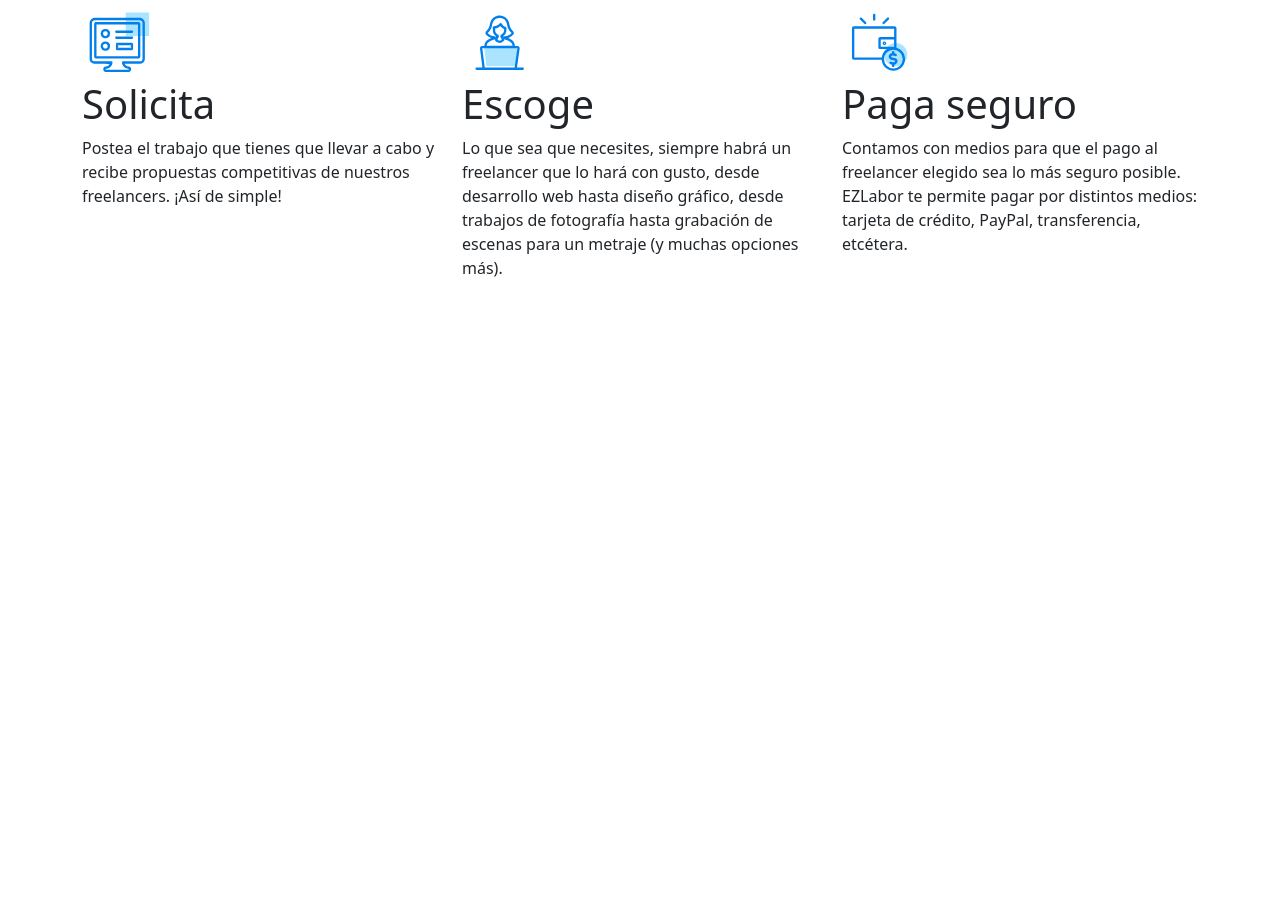
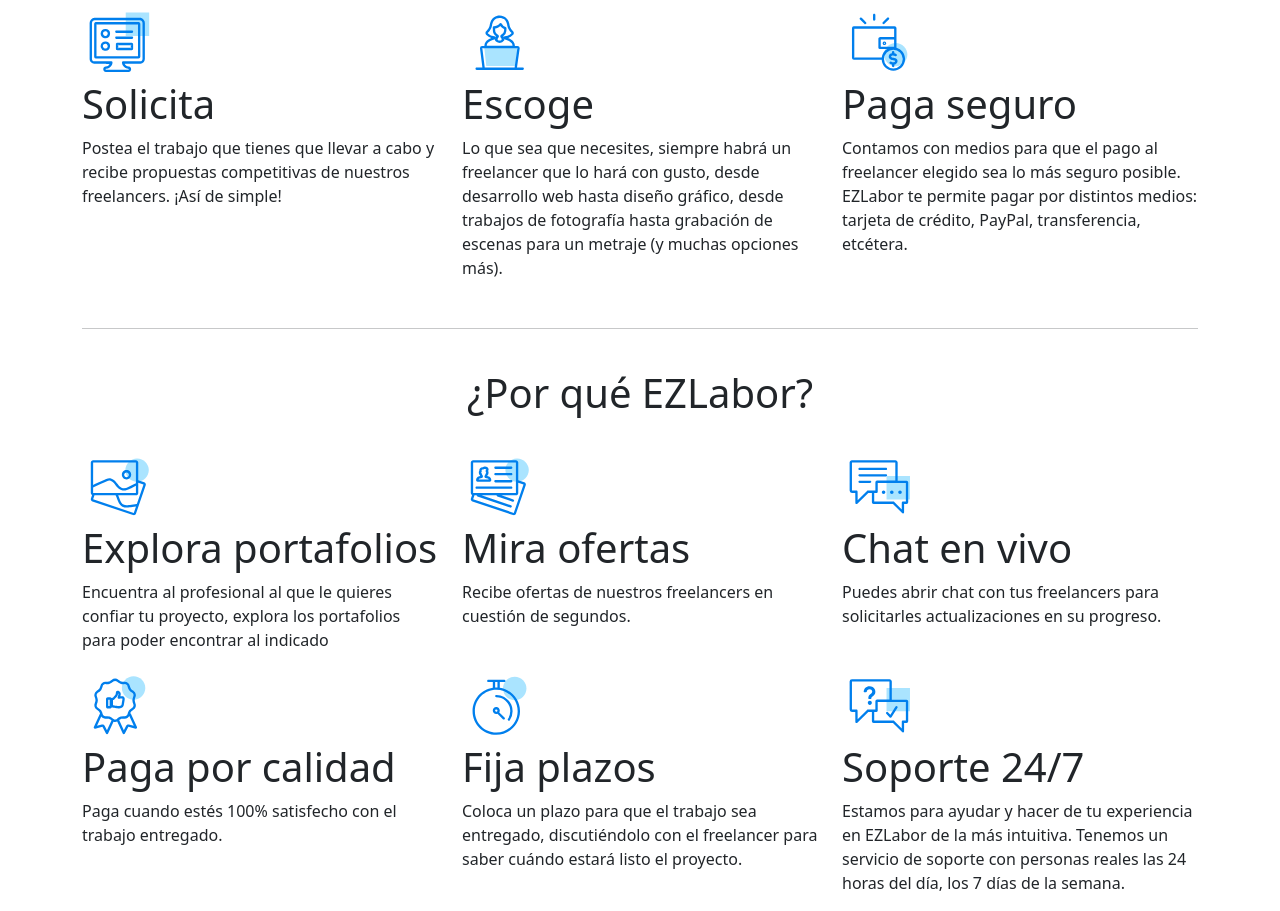
Before and after one commit to snoli2001/EzlaborLandingPage, a plain HTML site: page index.html in a window 1280 px wide. Shown: the part 742-1653 px from the top of the page. Before the commit the page ends 1038 px from the top, so only its background shows below. Drawn offline with nearby package versions, Linux system fonts and the light colour scheme.

Commit message:
Add files via upload

```diff
--- a/index.html
+++ b/index.html
@@ -64,7 +64,7 @@
           </p>
         </div>
         <div class="col-12 col-md-6 col-lg-4">
-          <img src="images/choose-free.svg" alt="post" class="img-fluid" width="75" height="75">
+          <img src="images/choose-free.svg" alt="free" class="img-fluid" width="75" height="75">
           <h1>
             Escoge
           </h1>
@@ -73,12 +73,79 @@
           </p>
         </div>
         <div class="col-12 col-md-6 col-lg-4">
-          <img src="images/pay.svg" alt="post" class="img-fluid" width="75" height="75">
+          <img src="images/pay.svg" alt="pay" class="img-fluid" width="75" height="75">
           <h1>
             Paga seguro
           </h1>
           <p>
             Contamos con medios para que el pago al freelancer elegido sea lo más seguro posible. EZLabor te permite pagar por distintos medios: tarjeta de crédito, PayPal, transferencia, etcétera.
+          </p>
+        </div>
+      </div>
+    </div>
+
+    <div class="container pt-3">
+      <hr>
+      <div class="row">
+        <div class="col-12 d-flex justify-content-center">
+          <h1 class="p-4">¿Por qué EZLabor?</h1>
+        </div>
+      </div>
+      <div class="row">
+        <div class="col-12 col-md-6 col-lg-4">
+          <img src="images/browse.svg" alt="browse" widht="75" height="75">
+          <h1>
+            Explora portafolios
+          </h1>
+          <p>
+            Encuentra al profesional al que le quieres confiar tu proyecto, explora los portafolios para poder encontrar al indicado
+          </p>
+        </div>
+        <div class="col-12 col-md-6 col-lg-4">
+          <img src="images/bids.svg" alt="browse" widht="75" height="75">
+          <h1>
+            Mira ofertas
+          </h1>
+          <p>
+            Recibe ofertas de nuestros freelancers en cuestión de segundos.
+          </p>
+        </div>
+        <div class="col-12 col-md-6 col-lg-4">
+          <img src="images/chat.svg" alt="browse" widht="75" height="75">
+          <h1>
+            Chat en vivo
+          </h1>
+          <p>
+            Puedes abrir chat con tus freelancers para solicitarles actualizaciones en su progreso.
+          </p>
+        </div>
+      </div>
+      <div class="row">
+        <div class="col-12 col-md-6 col-lg-4">
+          <img src="images/quality.svg" alt="browse" widht="75" height="75">
+          <h1>
+            Paga por calidad
+          </h1>
+          <p>
+            Paga cuando estés 100% satisfecho con el trabajo entregado.
+          </p>
+        </div>
+        <div class="col-12 col-md-6 col-lg-4">
+          <img src="images/track.svg" alt="browse" widht="75" height="75">
+          <h1>
+            Fija plazos
+          </h1>
+          <p>
+            Coloca un plazo para que el trabajo sea entregado, discutiéndolo con el freelancer para saber cuándo estará listo el proyecto.
+          </p>
+        </div>
+        <div class="col-12 col-md-6 col-lg-4">
+          <img src="images/support.svg" alt="browse" widht="75" height="75">
+          <h1>
+            Soporte 24/7
+          </h1>
+          <p>
+            Estamos para ayudar y hacer de tu experiencia en EZLabor de la más intuitiva. Tenemos un servicio de soporte con personas reales las 24 horas del día, los 7 días de la semana.
           </p>
         </div>
       </div>
```
Also changed, not shown: images/bids.svg (added), images/browse.svg (added), images/chat.svg (added), images/quality.svg (added), images/support.svg (added), images/track.svg (added).
